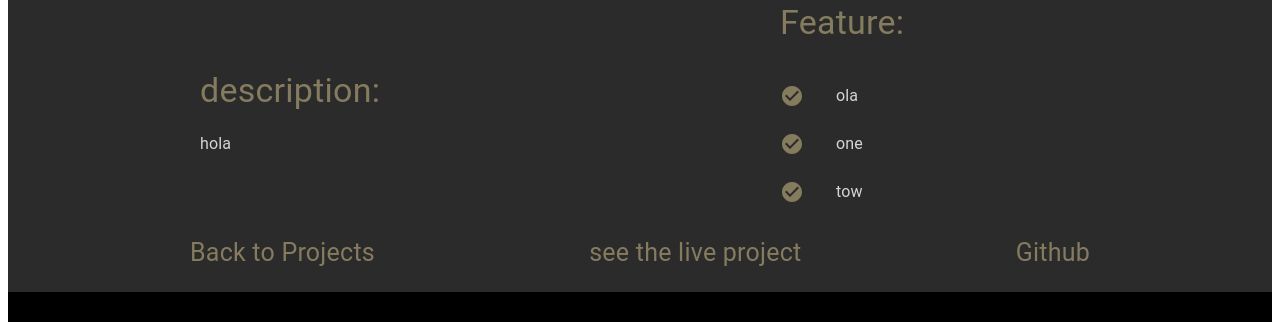
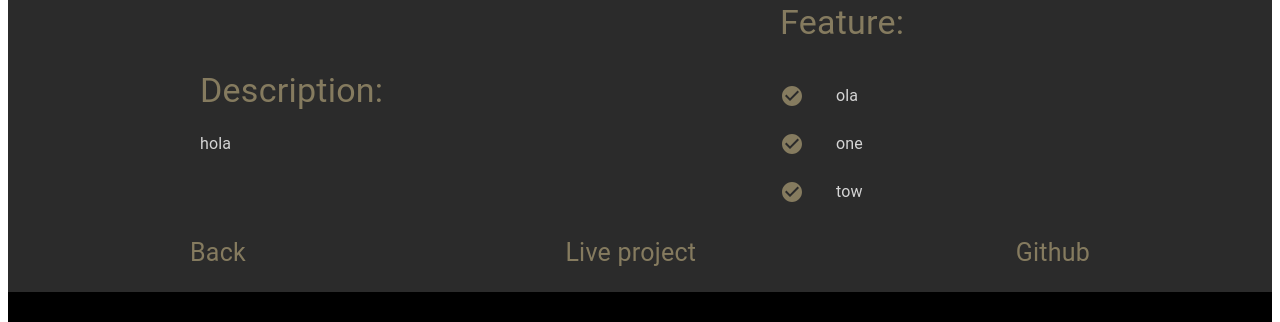
Before and after one commit to mouhamadx92x/portfolio, a Next.js app: page /projects/1 in a window 1280 px wide. Shown: the part 734-1056 px from the top of the page. Built offline with nearby package versions, Linux system fonts and the light colour scheme; no server answers.

Commit message:
refactoring text constant

```diff
--- a/pages/projects/[projectId]/carousel-with-stepper/index.tsx
+++ b/pages/projects/[projectId]/carousel-with-stepper/index.tsx
@@ -10,6 +10,10 @@ import {
     carouselWithStepperMainBoxStyles,
     sliderStyles,
 } from "./styles";
+import {
+    PROJECT_DETAILS_SLIDER_BUTTON_LABEL_BACK,
+    PROJECT_DETAILS_SLIDER_BUTTON_LABEL_NEXT,
+} from "../../../../public/constants/text";
 
 const images = [
     {
@@ -87,7 +91,7 @@ const CarouselWithStepper = () => {
                         disabled={activeStep === maxSteps - 1}
                         sx={MobileStepperButtonStyles}
                     >
-                        Next
+                        {PROJECT_DETAILS_SLIDER_BUTTON_LABEL_NEXT}
                         <KeyboardArrowRight />
                     </Button>
                 }
@@ -99,7 +103,7 @@ const CarouselWithStepper = () => {
                         sx={MobileStepperButtonStyles}
                     >
                         <KeyboardArrowLeft />
-                        Back
+                        {PROJECT_DETAILS_SLIDER_BUTTON_LABEL_BACK}
                     </Button>
                 }
                 sx={MobileStepperStyles}
--- a/pages/projects/[projectId]/description/index.tsx
+++ b/pages/projects/[projectId]/description/index.tsx
@@ -6,6 +6,7 @@ import {
     projectDescriptionLabelStyles,
     projectDescriptionTextStyles,
 } from "./styles";
+import { PROJECT_DETAILS_DESCRIPTION_LABEL } from "../../../../public/constants/text";
 
 interface ProjectDescriptionProps {
     ProjectDescription: string;
@@ -17,7 +18,7 @@ const ProjectDescription = ({
     return (
         <Box sx={projectDescriptionBoxStyles}>
             <CustomTypography
-                text="description:"
+                text={PROJECT_DETAILS_DESCRIPTION_LABEL}
                 variant="h4"
                 sx={projectDescriptionLabelStyles}
             />
--- a/pages/projects/[projectId]/feature/index.tsx
+++ b/pages/projects/[projectId]/feature/index.tsx
@@ -7,6 +7,7 @@ import {
     projectFeatureListStyles,
     projectFeatureIconStyles,
 } from "./styles";
+import { PROJECT_DETAILS_FEATURE_LABEL } from "../../../../public/constants/text";
 
 interface ProjectFeatureProps {
     featuresList: string[];
@@ -16,7 +17,7 @@ const ProjectFeature = ({ featuresList }: ProjectFeatureProps) => {
     return (
         <Box sx={projectFeatureBoxStyles}>
             <CustomTypography
-                text="Feature:"
+                text={PROJECT_DETAILS_FEATURE_LABEL}
                 variant="h4"
                 sx={projectFeatureLabelStyles}
             />
--- a/pages/projects/[projectId]/nav-bar/index.tsx
+++ b/pages/projects/[projectId]/nav-bar/index.tsx
@@ -5,6 +5,11 @@ import {
     projectDetailsNavBarBoxStyles,
     projectDetailsNavigationLinkStyles,
 } from "./styles";
+import {
+    PROJECT_DETAILS_NAVBAR_LABEL_BACK,
+    PROJECT_DETAILS_NAVBAR_LABEL_GITHUB,
+    PROJECT_DETAILS_NAVBAR_LABEL_LIVE_PROJECT,
+} from "../../../../public/constants/text";
 
 interface NavBarProps {
     liveProjectLink: string;
@@ -18,19 +23,19 @@ const ProjectDetailsNavBar = ({
     return (
         <Box sx={projectDetailsNavBarBoxStyles}>
             <NavigationLink
-                label="Back to Projects"
+                label={PROJECT_DETAILS_NAVBAR_LABEL_BACK}
                 path={PROJECTS_PATH}
                 sx={projectDetailsNavigationLinkStyles}
             />
 
             <NavigationLink
-                label="see the live project"
+                label={PROJECT_DETAILS_NAVBAR_LABEL_LIVE_PROJECT}
                 path={liveProjectLink}
                 sx={projectDetailsNavigationLinkStyles}
             />
 
             <NavigationLink
-                label="Github"
+                label={PROJECT_DETAILS_NAVBAR_LABEL_GITHUB}
                 path={githubRepositoryLink}
                 sx={projectDetailsNavigationLinkStyles}
             />
--- a/public/constants/text.tsx
+++ b/public/constants/text.tsx
@@ -45,3 +45,17 @@ export const PROJECT_NAME_TODO = "TO DO";
 export const PROJECT_NAME_WEATHER = "Weather";
 
 export const PROJECT_NAME_VIDEOS_STUDIO = "Videos Studio";
+
+export const PROJECT_DETAILS_SLIDER_BUTTON_LABEL_NEXT = "Next";
+
+export const PROJECT_DETAILS_SLIDER_BUTTON_LABEL_BACK = "Back";
+
+export const PROJECT_DETAILS_DESCRIPTION_LABEL = "Description:";
+
+export const PROJECT_DETAILS_FEATURE_LABEL = "Feature:";
+
+export const PROJECT_DETAILS_NAVBAR_LABEL_BACK = "Back";
+
+export const PROJECT_DETAILS_NAVBAR_LABEL_GITHUB = "Github";
+
+export const PROJECT_DETAILS_NAVBAR_LABEL_LIVE_PROJECT = "Live project";
```
